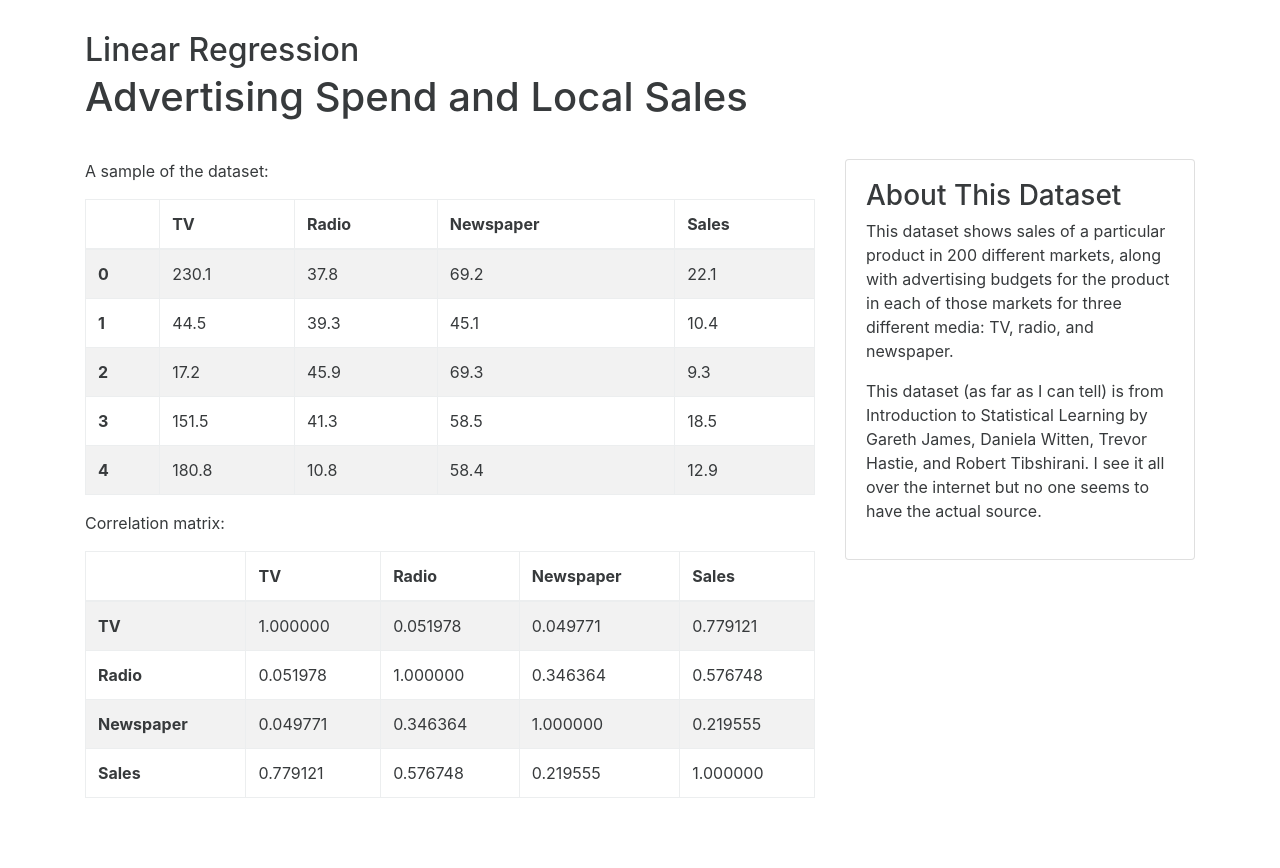
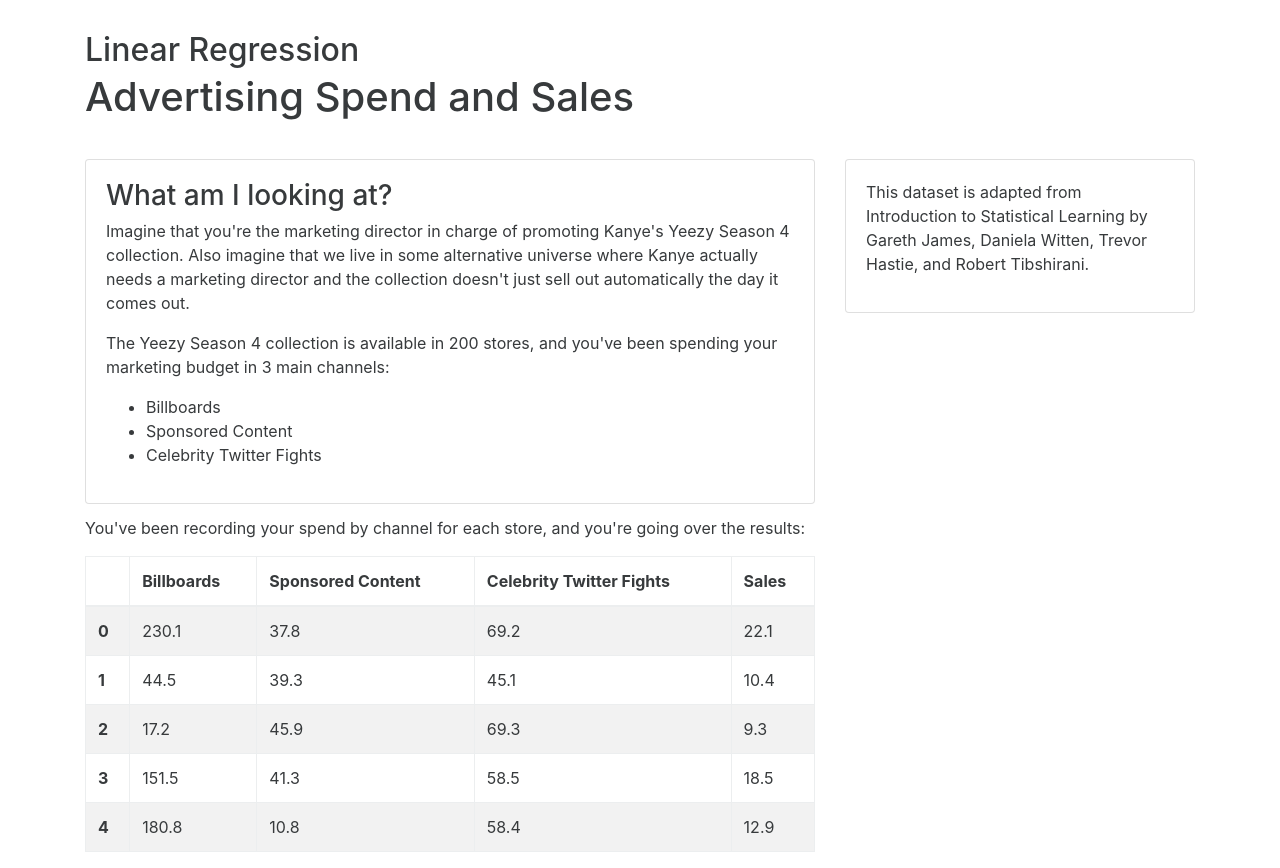
Before and after one commit to theianchan/not-magic, a Flask app: page /model in a window 1280 px wide. Shown: the part 54-922 px from the top of the page. Before the commit the page ends 852 px from the top, so only its background shows below. Run offline with Flask 2, Linux system fonts and the light colour scheme; some libraries are stand-ins or nearby versions.

Commit message:
Updated regression example to Yeezy Season 4 collection

```diff
--- a/sample-datasets/advertising.csv
+++ b/sample-datasets/advertising.csv
@@ -1,4 +1,4 @@
-TV,Radio,Newspaper,Sales
+Billboards,Sponsored Content,Celebrity Twitter Fights,Sales
 230.1,37.8,69.2,22.1
 44.5,39.3,45.1,10.4
 17.2,45.9,69.3,9.3
--- a/templates/model.html
+++ b/templates/model.html
@@ -5,21 +5,29 @@
   <div class="row model-header">
     <div class="col">
       <h2>Linear Regression</h2>
-      <h1>Advertising Spend and Local Sales</h1>
+      <h1>Advertising Spend and Sales</h1>
     </div>
   </div>
   <div class="row model-body">
     <div class="col-xs col-lg-8">
-      <p>A sample of the dataset:</p>
+      <div class="card card-block">
+        <h3>What am I looking at?</h3>
+        <p>Imagine that you're the marketing director in charge of promoting Kanye's Yeezy Season 4 collection. Also imagine that we live in some alternative universe where Kanye actually needs a marketing director and the collection doesn't just sell out automatically the day it comes out.</p>
+        <p>The Yeezy Season 4 collection is available in 200 stores, and you've been spending your marketing budget in 3 main channels:</p>
+        <ul>
+          <li>Billboards</li>
+          <li>Sponsored Content</li>
+          <li>Celebrity Twitter Fights</li>
+        </ul>
+      </div>
+      <p>You've been recording your spend by channel for each store, and you're going over the results:</p>
       {{ data.head|safe }}
-      <p>Correlation matrix:</p>
-      {{ data.corr|safe }}
+      {# <p>Correlation matrix:</p>
+      {{ data.corr|safe }} #}
     </div>
     <div class="col-xs col-lg-4">
       <div class="card card-block">
-        <h3>About This Dataset</h3>
-        <p>This dataset shows sales of a particular product in 200 different markets, along with advertising budgets for the product in each of those markets for three different media: TV, radio, and newspaper.</p>
-        <p>This dataset (as far as I can tell) is from Introduction to Statistical Learning by Gareth James, Daniela Witten, Trevor Hastie, and Robert Tibshirani. I see it all over the internet but no one seems to have the actual source.</p>
+        <p>This dataset is adapted from Introduction to Statistical Learning by Gareth James, Daniela Witten, Trevor Hastie, and Robert Tibshirani.</p>
       </div>
     </div>
   </div>
--- a/templates/models.html
+++ b/templates/models.html
@@ -10,7 +10,7 @@
   <div class="row flex-items-xs-center">
     <div class="col">
       <p>Time for some real talk. You could be on Instagram right now.</p>
-      <p>There's a whole world of models out there - this kind, and the other kind. You could spend all day looking at either one. But only a few will help you on your journey to become the LeBron James of data science.</p>
+      <p>There's a whole world of models out there - this kind, and the other kind. You could spend all day looking at either. But only one will help you on your journey to become the LeBron James of data science.</p>
       <p>And I've got them right here.</p>
     </div>
   </div>
@@ -19,7 +19,7 @@
     <div class="col">
       <div class="card model-card card-block">
         <h3>Linear Regression</h3>
-        <p>The Honda Civic of statistical models. It's not particularly exciting, and you're probably won't win any contests with it. But it'll get you where you need to go, and it sure beats riding the bus.</p>
+        <p>The Honda Civic of statistical models. It's not particularly exciting, and you probably won't win any contests with it. But it'll get you where you need to go, and it sure beats riding the bus.</p>
         <p>Pick a dataset to get started:</p>
         <p>
           <button class="btn btn-primary" type="button" data-toggle="collapse" data-target="#sampleDataset" aria-expanded="false" aria-controls="collapseExample">Use Sample Dataset</button>
@@ -30,7 +30,7 @@
             <a href="{{ url_for('model') }}">Advertising Spend and Local Sales</a>
           </div>
         </div>
-        <p><small>PS: uploading your own data is sooo totally not yet supported, sorry!</small></p>
+        <p><small>PS: uploading your own data is sooo totally not yet supported. Sorry.</small></p>
       </div>
     </div>
   </div>
```
